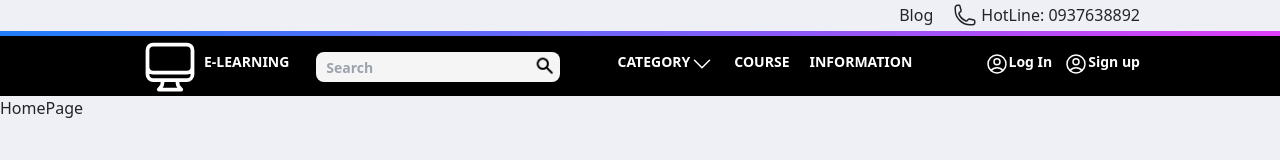
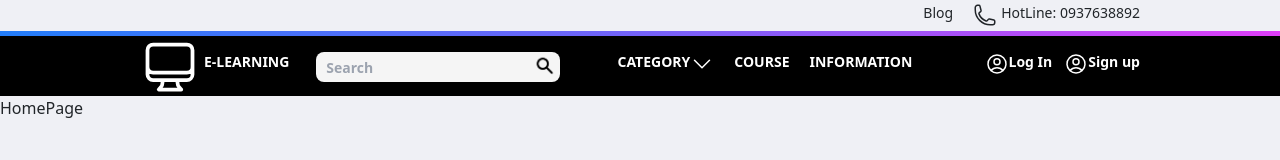
Before and after one commit to PhuocKhuat/BC58_DuAnCuoiKhoa_ReactJS_Nhom8, a React (Create React App) app: page / in a window 1280 px wide. Shown: the top 160 px of the page. Built offline with nearby package versions, Linux system fonts and the light colour scheme.

Commit message:
Làm header gần xong

```diff
--- a/src/Components/Header/Header.js
+++ b/src/Components/Header/Header.js
@@ -82,7 +82,8 @@ export default function Header() {
       >
         <div className="container flex justify-between pt-3">
           <div className="flex space-x-3 uppercase">
-            <div className="flex space-x-1 cursor-pointer">
+            <div className="cursor-pointer">
+              <a href="/" className="flex space-x-1">
               <svg
                 xmlns="http://www.w3.org/2000/svg"
                 fill="none"
@@ -98,6 +99,7 @@ export default function Header() {
                 />
               </svg>
               <span>E-Learning</span>
+              </a>
             </div>
             <form>
               <input type="text" placeholder="Search" className="search" />
--- a/src/Components/Header/HeaderAbove.js
+++ b/src/Components/Header/HeaderAbove.js
@@ -2,11 +2,11 @@ import React from "react";
 
 export default function HeaderAbove() {
   return (
-    <div className="relative headerAbove">
+    <div className="relative headerAbove text-sm">
       <div className="container">
         <ul className="flex justify-end space-x-5 cursor-pointer">
           <li>Blog</li>
-          <li className="flex space-x-1">
+          <li className="flex space-x-1 hover:text-red-500">
             <svg
               xmlns="http://www.w3.org/2000/svg"
               fill="none"
```
